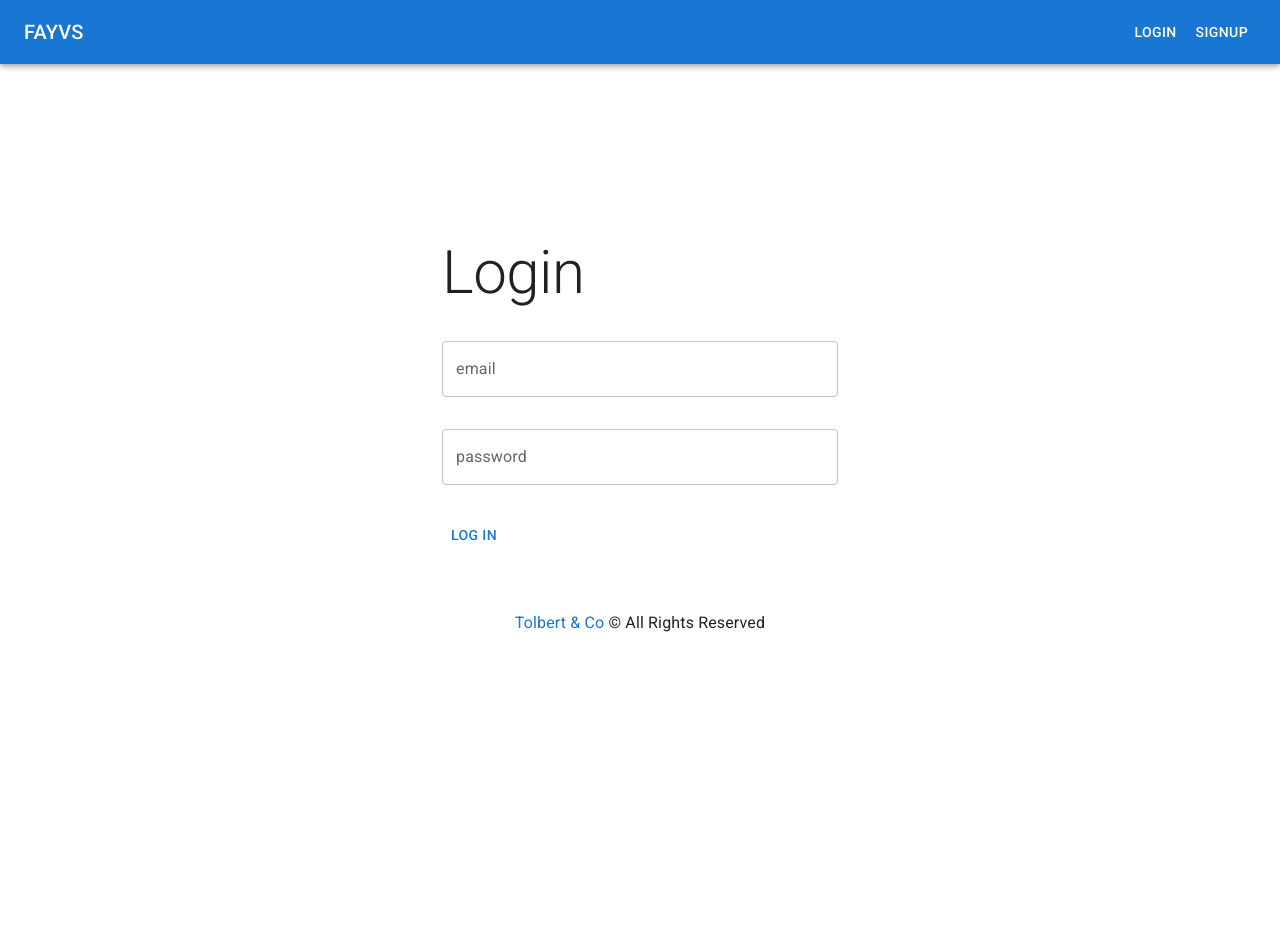
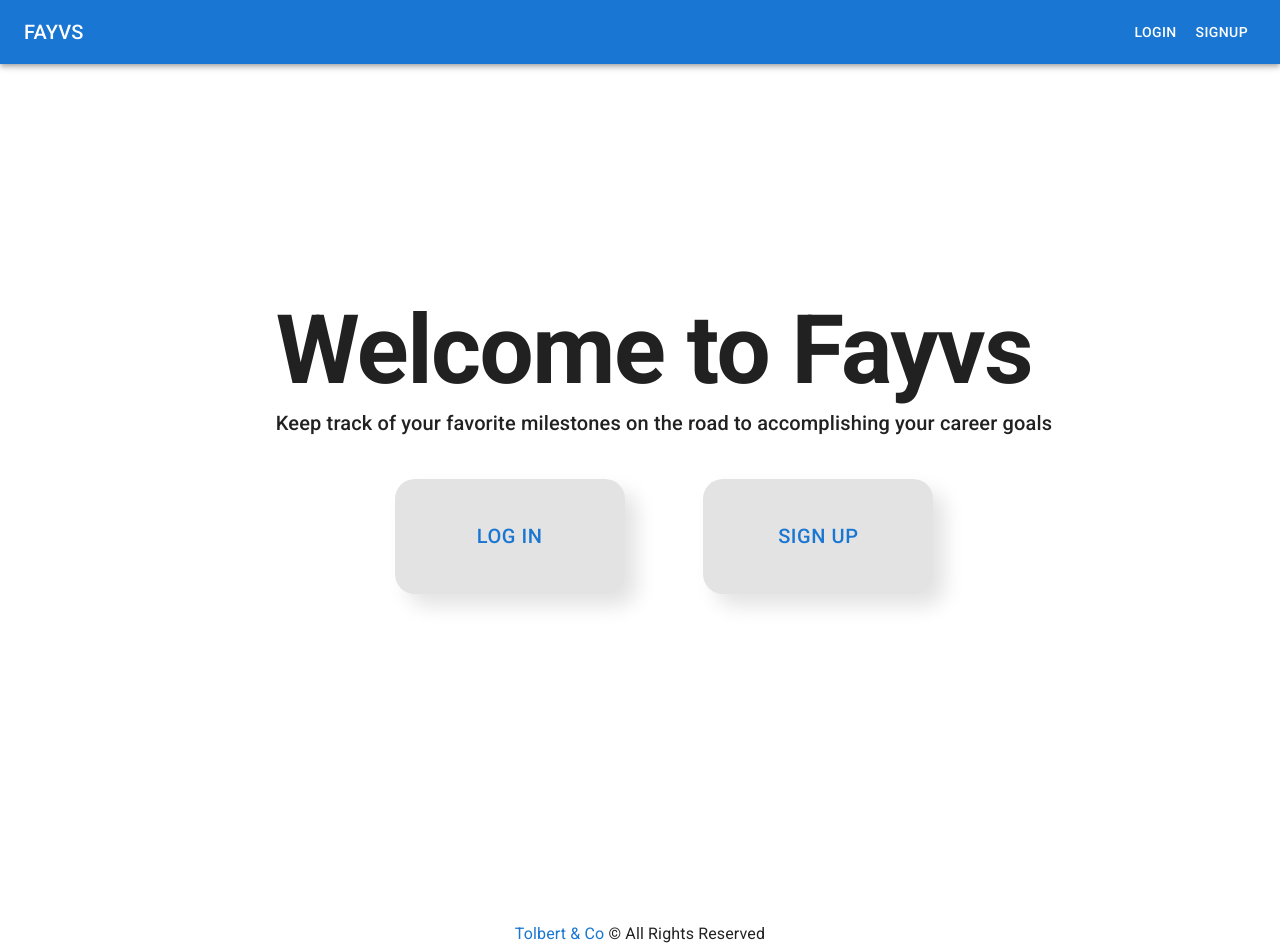
Before and after one commit to seantolbert/fayvs, a React (Vite) app: page / in a window 1280 px wide. Before the commit this address led to /login. Before the commit the page ends 800 px from the top, so only its background shows below. Built offline with nearby package versions, Linux system fonts and the light colour scheme; no server answers.

Commit message:
adds landing page and actless dashboard default

```diff
--- a/src/App.jsx
+++ b/src/App.jsx
@@ -16,6 +16,7 @@ import Container from "@mui/material/Container";
 
 // styling
 import "./App.css";
+import Landing from "./components/Landing";
 
 function App() {
   const { user, authIsReady } = useAuthContext();
@@ -30,7 +31,8 @@ function App() {
             <Routes>
               <Route
                 path="/"
-                element={user ? <Dashboard /> : <Navigate to="/login" />}
+                // element={user ? <Dashboard /> : <Navigate to="/login" />}
+                element={user ? <Dashboard /> : <Landing />}
               />
               <Route
                 path="/create"
--- /dev/null
+++ b/src/components/Landing.jsx
@@ -0,0 +1,73 @@
+import { Box, Button, Container, Typography } from "@mui/material";
+import { fontSize } from "@mui/system";
+
+const Landing = () => {
+  return (
+    <Container
+      sx={{
+        width: "100vw",
+        height: "100vh",
+        display: "flex",
+        justifyContent: "center",
+        alignItems: "center",
+      }}
+    >
+      <Box
+        sx={{
+          display: "flex",
+          flexDirection: "column",
+          height: "100%",
+          justifyContent: "center",
+          borderRadius: "15px",
+          p: 10,
+        }}
+      >
+        <Box>
+          <Typography variant="h1" sx={{ fontWeight: "bold" }}>
+            Welcome to Fayvs
+          </Typography>
+          <Typography variant="h6">
+            Keep track of your favorite milestones on the road to accomplishing
+            your career goals
+          </Typography>
+        </Box>
+        <Box
+          sx={{
+            padding: 5,
+            display: "flex",
+            justifyContent: "space-evenly",
+            borderRadius: "20px",
+          }}
+        >
+          <Button
+            href="/login"
+            sx={{
+              width: "33%",
+              background: "#e3e3e3",
+              fontSize: 20,
+              p: 5,
+              boxShadow: "12px 12px 20px #e3e3e3",
+              borderRadius: "20px",
+            }}
+          >
+            Log In
+          </Button>
+          <Button
+            href="/signup"
+            sx={{
+              width: "33%",
+              background: "#e3e3e3",
+              fontSize: 20,
+              p: 5,
+              boxShadow: "12px 12px 20px #e3e3e3",
+              borderRadius: "20px",
+            }}
+          >
+            Sign Up
+          </Button>
+        </Box>
+      </Box>
+    </Container>
+  );
+};
+export default Landing;
--- a/src/hooks/useSignup.js
+++ b/src/hooks/useSignup.js
@@ -1,7 +1,7 @@
 import { useState } from "react";
 import { useAuthContext } from "./useAuthContext";
 
-import { Auth } from "../firebase/config";
+import { Auth, db } from "../firebase/config";
 import { createUserWithEmailAndPassword } from "firebase/auth";
 
 export const useSignup = () => {
@@ -18,6 +18,5 @@ export const useSignup = () => {
         setError(err.message);
       });
   };
-
   return { error, signup };
 };
--- a/src/pages/Dashboard.jsx
+++ b/src/pages/Dashboard.jsx
@@ -9,6 +9,7 @@ import ActFilter from "../components/ActFilter";
 import Box from "@mui/material/Box";
 import Switch from "@mui/material/Switch";
 import FormControlLabel from "@mui/material/FormControlLabel";
+import { Button, Typography } from "@mui/material";
 
 export default function Dashboard() {
   const [currentFilter, setCurrentFilter] = useState("all");
@@ -52,7 +53,36 @@ export default function Dashboard() {
           sx={{ width: 10 }}
         />
       </Box>
-      {acts && <ActList acts={actz} showDelete={showDelete} />}
+      {acts ? (
+        <ActList acts={actz} showDelete={showDelete} />
+      ) : (
+        <Box
+          sx={{
+            display: "flex",
+            flexDirection: "column",
+            alignItems: "center",
+            justifyContent: "space-evenly",
+            height: "70vh",
+          }}
+        >
+          <Typography
+            sx={{
+              display: "flex",
+              justifyContent: "center",
+              alignItems: "center",
+              fontSize: 35,
+            }}
+          >
+            Click Create to add your first event
+          </Typography>
+          <Button
+            href="/create"
+            sx={{ background: "#1876D1", color: "#fff", fontSize: 25 }}
+          >
+            CREATE
+          </Button>
+        </Box>
+      )}
     </>
   );
 }
```
Also changed, not shown: src/components/Avatar.jsx (added, +9 -0 lines), src/components/OnlineUsers.jsx (added, +12 -0 lines).
